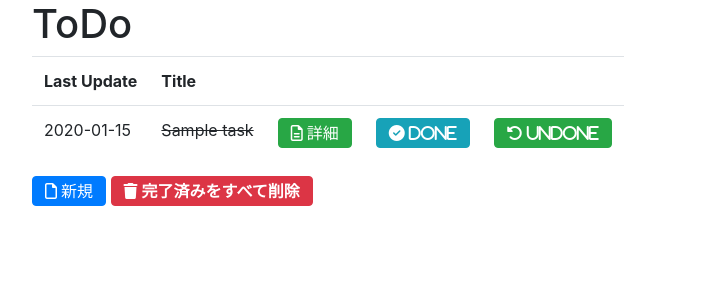
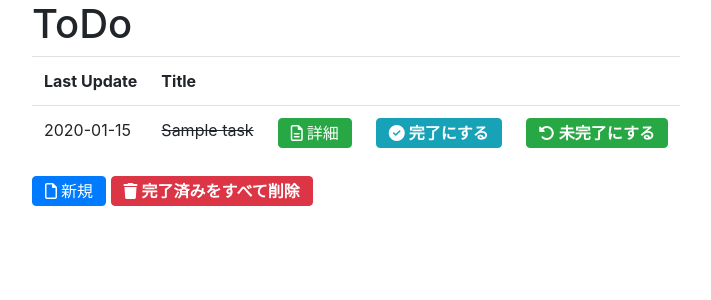
Before and after one commit to FumihiroMaejima/fltest, a Flask app: page / in a window 1280 px wide. Shown: the top 300 px of the page, without its empty margins (53-764 px from the left). Run offline with Flask 2, Linux system fonts and the light colour scheme; tables that the repository leaves empty hold one stand-in row (values such as "Sample post"); some libraries are stand-ins or nearby versions.

Commit message:
make delete execution.

```diff
--- a/app/src/app.py
+++ b/app/src/app.py
@@ -32,12 +32,14 @@ def create_app():
 
 app = create_app()
 
+
 @app.route('/test', methods=["GET"])
 def hello():
     logMsg = "open test index page."
     logger.warning(logMsg)
     from datetime import datetime
     return "hello, " + datetime.now().strftime('%Y/%m/%d %H:%M:%S')
+
 
 @app.route('/', methods=["GET"])
 def index():
@@ -49,6 +51,7 @@ def index():
       #logMsg = "open todo page."
       #logger.warning(logMsg)
     return render_template("index.html", allTask=task)
+
 
 @app.route('/show/<int:id>', methods=["GET"])
 def show(id):
@@ -79,6 +82,7 @@ def create_task():
 
     return redirect(url_for('.index'))
 
+
 @app.route('/edit/<int:id>', methods=["GET"])
 def edit_task(id):
     task = TaskModel.query.get(id)
@@ -88,6 +92,7 @@ def edit_task(id):
       logger.warning(logMsg, task)
 
     return render_template("edit.html", task=task)
+
 
 @app.route('/update/<int:id>', methods=["POST"])
 def update_task(id):
@@ -104,32 +109,61 @@ def update_task(id):
 
     return redirect(url_for('.index'))
 
-@app.route('/done/<int:id>')
-def done_task(id):
+
+@app.route('/complete/<int:id>')
+def complete_task(id):
     task = TaskModel.query.get(id)
 
     if not task:
-      logMsg = "in done_task execution:query data is none : data is %s."
+      logMsg = "in complete_task execution:query data is none : data is %s."
       logger.warning(logMsg, task)
 
     task.commit = 1
     task.date = str(datetime.today().year) + "-" + str(datetime.today().month) + "-" + str(datetime.today().day)
     db.session.commit()
-    task = TaskModel.query.all()
 
     return redirect(url_for('.index'))
 
-@app.route('/undone/<int:id>')
-def undone_task(id):
+
+@app.route('/incomplete/<int:id>')
+def incomplete_task(id):
     task = TaskModel.query.get(id)
 
     if not task:
-      logMsg = "in undone_task execution:query data is none : data is %s."
+      logMsg = "in incomplete_task execution:query data is none : data is %s."
       logger.warning(logMsg, task)
 
     task.commit = 0
     task.date = str(datetime.today().year) + "-" + str(datetime.today().month) + "-" + str(datetime.today().day)
     db.session.commit()
-    task = TaskModel.query.all()
 
     return redirect(url_for('.index'))
+
+
+@app.route('/delete/<int:id>')
+def delete(id):
+    task = TaskModel.query.get(id)
+
+    if not task:
+      logMsg = "in delete execution:query data is none : data is %s."
+      logger.warning(logMsg, task)
+
+    db.session.delete(task)
+    db.session.commit()
+
+    return redirect(url_for('.index'))
+
+
+@app.route('/delete/allcomplete')
+def delete_allcomplete():
+    complete_task = TaskModel.query.filter_by(commit=1).all()
+
+    if not complete_task:
+      logMsg = "in delete complete_task execution:query data is none : data is %s."
+      logger.warning(logMsg, complete_task)
+
+    for i in complete_task:
+      db.session.delete(i)
+      db.session.commit()
+
+    return redirect(url_for('.index'))
--- a/app/src/templates/index.html
+++ b/app/src/templates/index.html
@@ -21,15 +21,15 @@
                 <td>{{ task.title }}</td>
                 {% endif %}
                 <td><a href="/show/{{ task.id }}" class="btn btn-success far fa-file-alt"> 詳細 </a></td>
-                <td><a href="/done/{{ task.id }}" class="btn btn-info fas fa-check-circle"> Done </a></td>
-                <td><a href="/undone/{{ task.id }}" class="btn btn-success fas fa-undo-alt"> Undone </a></td>
+                <td><a href="/complete/{{ task.id }}" class="btn btn-info fas fa-check-circle"> 完了にする </a></td>
+                <td><a href="/incomplete/{{ task.id }}" class="btn btn-success fas fa-undo-alt"> 未完了にする </a></td>
             </tr>
         </div>
         {% endfor %}
     </table>
     <p>
         <a href="/new" class="btn btn-primary far fa-file"> 新規 </a>
-        <a href="/destroy/alldone" class="btn btn-danger fas fa-trash"
+        <a href="/delete/allcomplete" class="btn btn-danger fas fa-trash"
             onclick="return confirm('完了済みの項目を全て削除します。よろしいですか？')"> 完了済みをすべて削除 </a>
     </p>
 </div>
--- a/app/src/templates/show.html
+++ b/app/src/templates/show.html
@@ -23,10 +23,10 @@
     <br>
     <div>
         <a href="/edit/{{ task.id }}" class="btn btn-warning far fa-edit"> 編集 </a>
-        <a href="/destroy/{{ task.id }}" class="btn btn-danger fas fa-trash-alt"
+        <a href="/delete/{{ task.id }}" class="btn btn-danger fas fa-trash-alt"
             onclick="return confirm('この項目を削除します。よろしいですか？')"> 削除 </a>
-        <a href="/done/{{ task.id }}" class="btn btn-info fas fa-check-circle"> Done </a>
-        <a href="/undone/{{ task.id }}" class="btn btn-success fas fa-undo-alt"> Undone </a>
+        <a href="/complete/{{ task.id }}" class="btn btn-info fas fa-check-circle"> Done </a>
+        <a href="/incomplete/{{ task.id }}" class="btn btn-success fas fa-undo-alt"> Undone </a>
     </div>
 
     <br>
```
